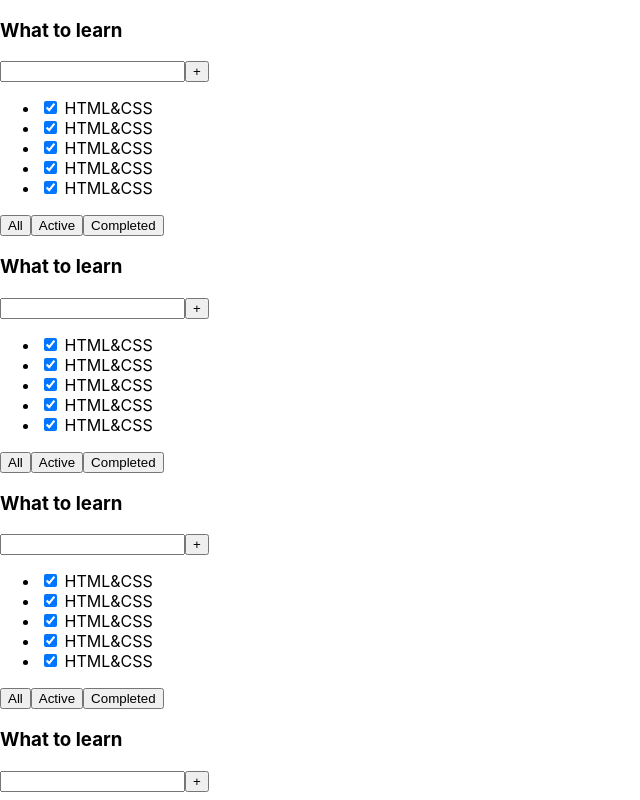
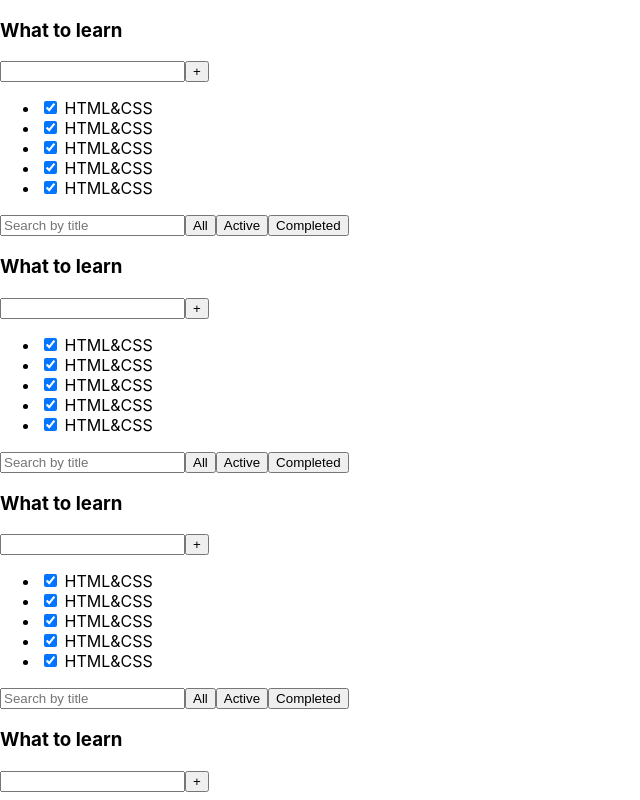
Before and after one commit to dimych/todolist-lessons-last-group, a React (Vite) app: page / in a window 1280 px wide. Shown: the top 800 px of the page, without its empty margins (0-640 px from the left). Built offline with nearby package versions, Linux system fonts and the light colour scheme.

Commit message:
add filter

```diff
--- a/src/TodolistFilter.tsx
+++ b/src/TodolistFilter.tsx
@@ -1,5 +1,6 @@
 export function TodolistFilter() {
     return  <div>
+        <input placeholder="Search by title"/>
         <button>All</button>
         <button>Active</button>
         <button>Completed</button>
```
